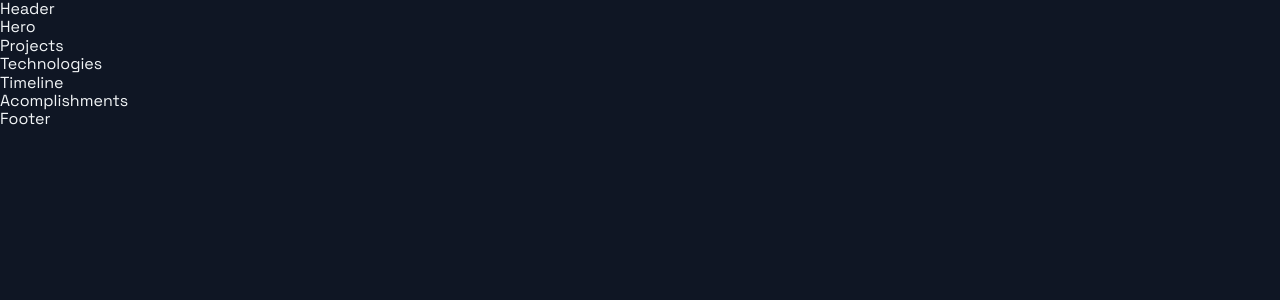
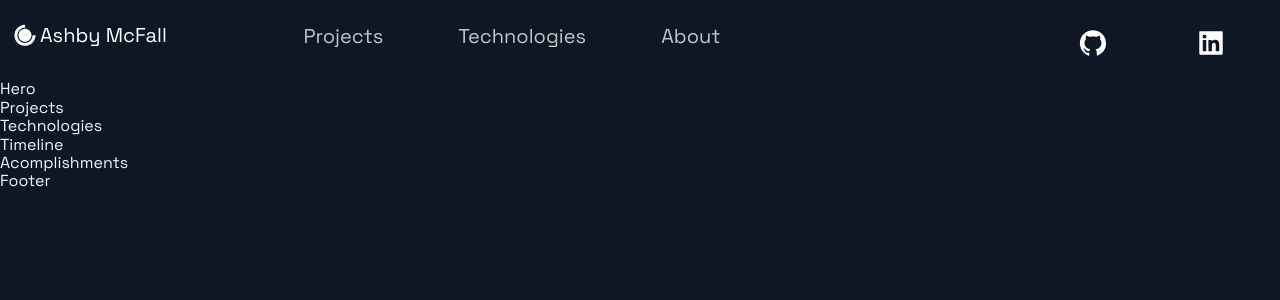
Before and after one commit to ashby-git/portfolio-website-next, a Next.js app: page / in a window 1280 px wide. Shown: the top 300 px of the page. Built offline with nearby package versions, Linux system fonts and the light colour scheme.

Commit message:
✨ add header

```diff
--- a/src/components/Header/Header.js
+++ b/src/components/Header/Header.js
@@ -1,5 +1,45 @@
+import Link from "next/link";
 import React from "react";
+import { AiFillGithub, AiFillLinkedin } from "react-icons/ai";
+import { DiCssdeck } from "react-icons/di";
 
-const Header = () => <div>Header</div>;
+import * as S from "./HeaderStyles";
 
+const Header = () => (
+  <S.Container>
+    <S.Div1>
+      <Link href="/">
+        <S.NavTitleLink>
+          <DiCssdeck size="3rem" />
+          <S.Span>Ashby McFall</S.Span>
+        </S.NavTitleLink>
+      </Link>
+    </S.Div1>
+    <S.Div2>
+      <li>
+        <Link href="#projects">
+          <S.NavLink>Projects</S.NavLink>
+        </Link>
+      </li>
+      <li>
+        <Link href="#tech">
+          <S.NavLink>Technologies</S.NavLink>
+        </Link>
+      </li>
+      <li>
+        <Link href="#about">
+          <S.NavLink>About</S.NavLink>
+        </Link>
+      </li>
+    </S.Div2>
+    <S.Div3>
+      <S.SocialIcons href="https://github.com/ashby-git">
+        <AiFillGithub size="3rem" />
+      </S.SocialIcons>
+      <S.SocialIcons href="https://linkedin.com/in/ashby-mcfall-063627158">
+        <AiFillLinkedin size="3rem" />
+      </S.SocialIcons>
+    </S.Div3>
+  </S.Container>
+);
 export default Header;
--- /dev/null
+++ b/src/components/Header/HeaderStyles.js
@@ -0,0 +1,135 @@
+import { IoIosArrowDropdown } from "react-icons/io";
+import styled from "styled-components";
+
+export const Container = styled.div`
+  display: grid;
+  grid-template-columns: repeat(5, 1fr);
+  grid-template-rows: 1fr;
+  grid-column-gap: 2rem;
+  padding: 1rem;
+  padding-top: 2rem;
+
+  @media ${(props) => props.theme.breakpoints.sm} {
+    display: grid;
+    grid-template-columns: repeat(5, 1fr);
+    grid-template-rows: repeat(2, 60px);
+    grid-column-gap: 0.5rem;
+    grid-row-gap: 0.5rem;
+  }
+`;
+
+export const NavTitleLink = styled.a`
+  display: flex;
+  align-items: center;
+  color: white;
+  margin-bottom: 20px;
+  cursor: pointer;
+`;
+
+export const Span = styled.span`
+  font-size: 2rem;
+`;
+
+export const Div1 = styled.div`
+  grid-area: 1 / 1 / 2 / 2;
+  display: flex;
+  flex-direction: row;
+  align-content: center;
+  @media ${(props) => props.theme.breakpoints.sm} {
+    grid-area: 1 / 1 / 2 / 3;
+  }
+`;
+export const Div2 = styled.div`
+  grid-area: 1 / 2 / 2 / 4;
+  display: flex;
+  justify-content: space-around;
+  @media ${(props) => props.theme.breakpoints.sm} {
+    grid-area: 2 / 2 / 3 / 5;
+  }
+`;
+export const Div3 = styled.div`
+  grid-area: 1 / 5 / 2 / 6;
+  display: flex;
+  justify-content: space-around;
+  align-items: center;
+  @media ${(props) => props.theme.breakpoints.sm} {
+    align-items: center;
+    grid-area: 1 / 4 / 2 / 6;
+  }
+`;
+
+// Navigation Links
+export const NavLink = styled.a`
+  font-size: 2rem;
+  line-height: 32px;
+  color: rgba(255, 255, 255, 0.75);
+  transition: 0.4s ease;
+  &:hover {
+    color: #fff;
+    opacity: 1;
+    cursor: pointer;
+  }
+  @media ${(props) => props.theme.breakpoints.sm} {
+    padding: 0.5rem;
+  }
+`;
+
+/// DropDown Contact
+export const ContactDropDown = styled.button`
+  border: none;
+  display: flex;
+  position: relative;
+  background: none;
+  font-size: 1.7rem;
+
+  line-height: 32px;
+  color: rgba(255, 255, 255, 0.75);
+  cursor: pointer;
+  transition: 0.3s ease;
+
+  &:focus {
+    outline: none;
+  }
+  &:hover {
+    color: #fff;
+  }
+
+  @media ${(props) => props.theme.breakpoints.sm} {
+    padding: 0.4rem 0;
+  }
+  @media ${(props) => props.theme.breakpoints.md} {
+    padding: 0;
+  }
+`;
+
+export const NavProductsIcon = styled(IoIosArrowDropdown)`
+  margin-left: 8px;
+  display: flex;
+  align-self: center;
+  transition: 0.3s ease;
+  opacity: ${({ isOpen }) => (isOpen ? "1" : ".75")};
+  transform: ${({ isOpen }) => (isOpen ? "scaleY(-1)" : "scaleY(1)")};
+
+  &:hover {
+    opacity: 1;
+  }
+
+  @media ${(props) => props.theme.breakpoints.sm} {
+    margin: 2px 0 0 2px;
+    width: 15px;
+  }
+`;
+
+// Social Icons
+
+export const SocialIcons = styled.a`
+  transition: 0.3s ease;
+  color: white;
+  border-radius: 50px;
+  padding: 8px;
+  &:hover {
+    background-color: #212d45;
+    transform: scale(1.2);
+    cursor: pointer;
+  }
+`;
```
